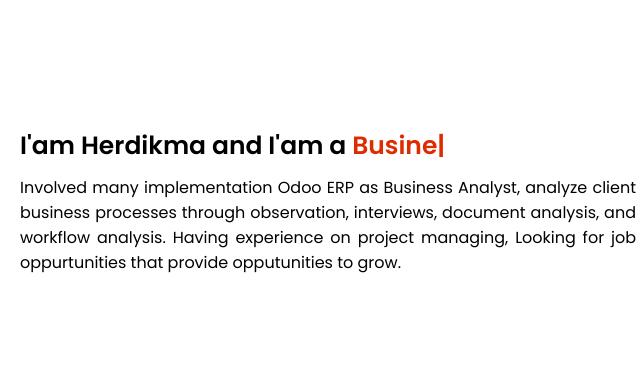
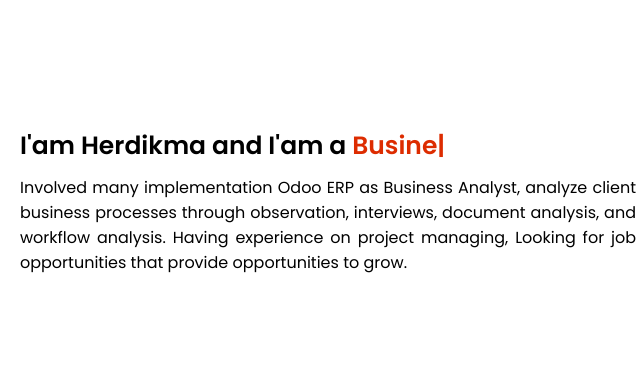
Before and after one commit to herdikma/personal_website, a plain HTML site: page index.html in a window 1280 px wide. Shown: the part 1029-1395 px from the top of the page, 564-1204 px from the left. Drawn offline with nearby package versions, Linux system fonts and the light colour scheme.

Commit message:
Update index.html

```diff
--- a/index.html
+++ b/index.html
@@ -54,7 +54,7 @@
                 </div>
                 <div class="column right">
                     <div class="text">I'am Herdikma and I'am a <span class="typing-2"></span></div>
-                    <p>Involved many implementation Odoo ERP as Business Analyst, analyze client business processes through observation, interviews, document analysis, and workflow analysis.  Having experience on project managing, Looking for job oppurtunities that provide opputunities to grow.</p>
+                    <p>Involved many implementation Odoo ERP as Business Analyst, analyze client business processes through observation, interviews, document analysis, and workflow analysis.  Having experience on project managing, Looking for job opportunities that provide opportunities to grow.</p>
                 </div>
             </div>
         </div>
```
